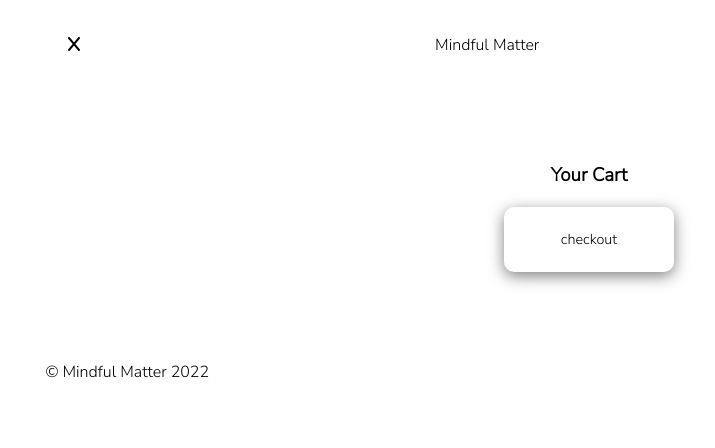
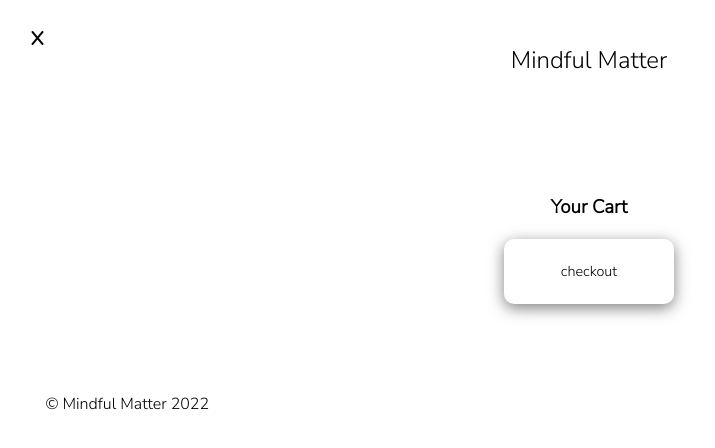
Before and after one commit to geetika2002/-2800-202210-BBY13, a website: page app/cart.html in a window 1280 px wide. Shown: the whole page, without its empty margins (51-766 px from the left). Drawn offline with Linux system fonts and the light colour scheme; files whose address does not match are found by name.

Commit message:
fixed title on cart page

```diff
--- a/app/cart.html
+++ b/app/cart.html
@@ -13,7 +13,7 @@
 <body>
     <div id="nav">
         <a href="/paint"><i id="close" class="fa-solid fa-x"></i></a>
-        <a id="comp_name" href="/home">Mindful Matter</a>
+        <div id="comp_container"><a id="comp_name" href="/home">Mindful Matter</a></div>
     </div>
 
 
--- a/public/css/cart.css
+++ b/public/css/cart.css
@@ -18,10 +18,25 @@ body {
 body::-webkit-scrollbar {
     display: none;
 }
+#nav {
+    display: grid;
+    height: auto;
+    grid-template-columns: 20% 20% 20% 20% 20%;
+    grid-template-rows: 10% 10% 60% 10% 10%;
+    margin-top: 1%;
+    margin-bottom: 1%;
+    margin-left: 2%;
+    margin-right: 2%;
+}
+
+#comp_container {
+    grid-column: 2 / span 3;
+    grid-row: 3;
+    text-align: center;
+}
 
 #comp_name {
-    text-align: center;
-    padding-left: 25%;
+    font-size: x-large;
 }
 
 #header {
```
